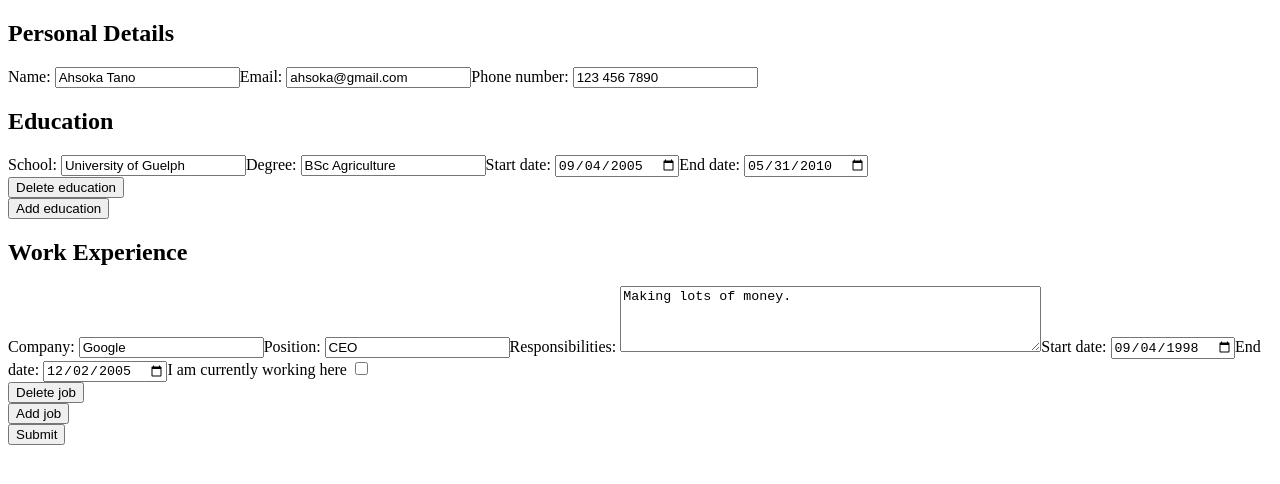
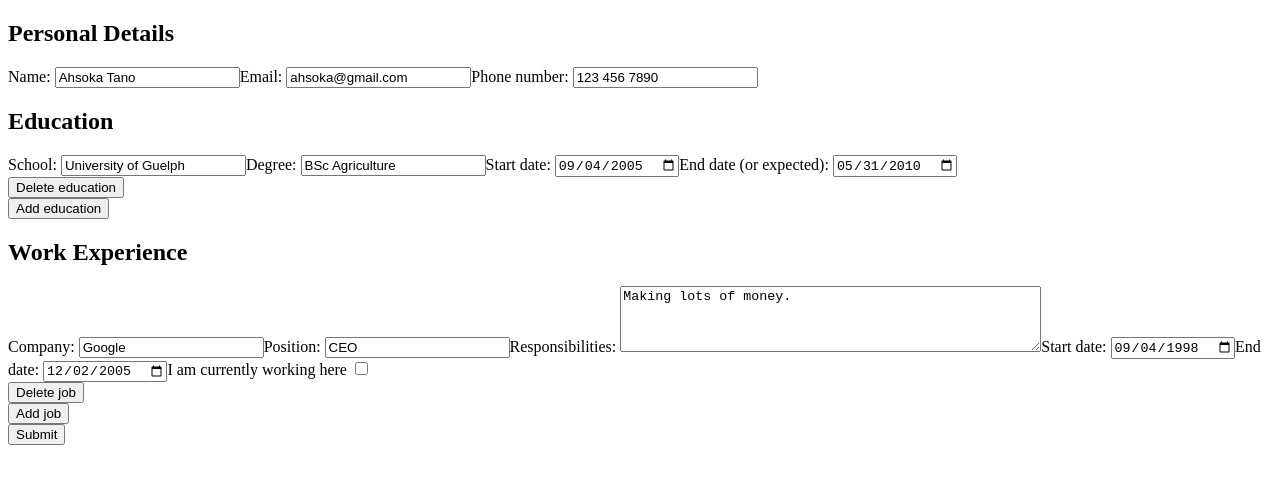
Before and after one commit to jooo-lee/cv-papa, a React (Vite) app: page / in a window 1280 px wide. Shown: the top 484 px of the page. Built offline with nearby package versions, Linux system fonts and the light colour scheme.

Commit message:
Modify end date label text for education

```diff
--- a/src/components/EducationInput.jsx
+++ b/src/components/EducationInput.jsx
@@ -41,7 +41,7 @@ function EducationInput({ education, updateEducation }) {
         onChange={(e) => handleStartDate(education.id, e)}
       />
       <Input
-        label={'End date:'}
+        label={'End date (or expected):'}
         id={'end' + education.id}
         type={'date'}
         value={education.end}
```
